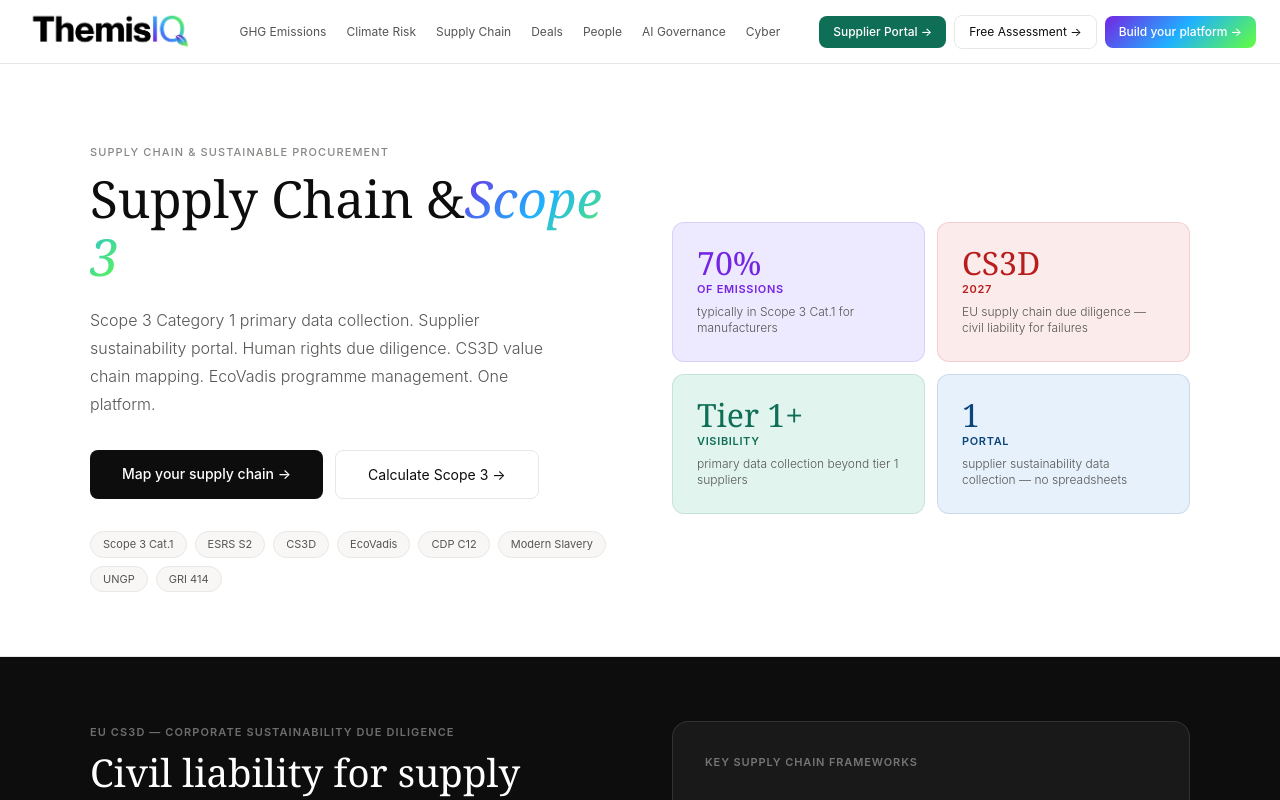
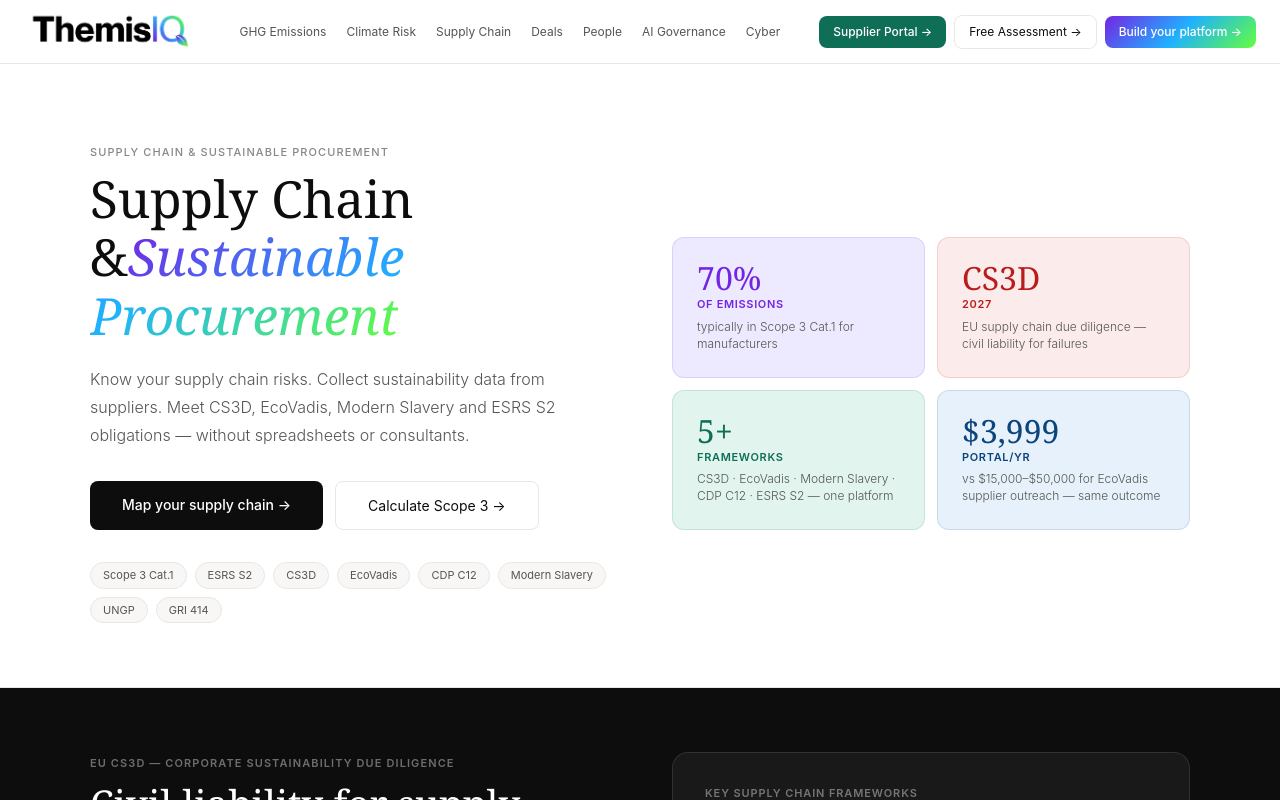
Before and after one commit to themisiqco/themisiq, a Next.js app: page /supply-chain in a window 1280 px wide. Shown: the top 800 px of the page. Built offline with nearby package versions, Linux system fonts and the light colour scheme.

Commit message:
fix: supply chain page — updated headline, body copy and stat cards

```diff
--- a/app/supply-chain/page.tsx
+++ b/app/supply-chain/page.tsx
@@ -13,10 +13,10 @@ export default function Page() {
             <div style={eyebrow}>Supply Chain & Sustainable Procurement</div>
             <h1 style={{ fontFamily: 'Georgia, serif', fontSize: 'clamp(2.2rem, 4vw, 3.2rem)', fontWeight: 400, lineHeight: 1.15, marginBottom: '1.25rem', color: '#0d0d0d' }}>
               Supply Chain &
-              <span style={{ fontStyle: 'italic', background: 'linear-gradient(135deg,#7425e3,#1fb1ff,#64fe3e)', WebkitBackgroundClip: 'text', WebkitTextFillColor: 'transparent', backgroundClip: 'text' }}>Scope 3</span>
+              <span style={{ fontStyle: 'italic', background: 'linear-gradient(135deg,#7425e3,#1fb1ff,#64fe3e)', WebkitBackgroundClip: 'text', WebkitTextFillColor: 'transparent', backgroundClip: 'text' }}>Sustainable Procurement</span>
             </h1>
             <p style={{ fontSize: 16, color: '#555553', lineHeight: 1.75, fontWeight: 300, marginBottom: '2rem', maxWidth: 480 }}>
-              Scope 3 Category 1 primary data collection. Supplier sustainability portal. Human rights due diligence. CS3D value chain mapping. EcoVadis programme management. One platform.
+             Know your supply chain risks. Collect sustainability data from suppliers. Meet CS3D, EcoVadis, Modern Slavery and ESRS S2 obligations — without spreadsheets or consultants.
             </p>
             <div style={{ display: 'flex', gap: 12, flexWrap: 'wrap' as const, marginBottom: '2rem' }}>
               <a href="/dashboard/supply-chain" style={{ ...btnPrimary, textDecoration: 'none' }}>Map your supply chain →</a>
@@ -34,8 +34,8 @@ export default function Page() {
             {[
               { val: '70%', unit: 'of emissions', label: 'typically in Scope 3 Cat.1 for manufacturers', color: '#7425e3', bg: '#EDE9FE' },
               { val: 'CS3D', unit: '2027', label: 'EU supply chain due diligence — civil liability for failures', color: '#B91C1C', bg: '#FCEBEB' },
-              { val: 'Tier 1+', unit: 'visibility', label: 'primary data collection beyond tier 1 suppliers', color: '#0F6E56', bg: '#E1F5EE' },
-              { val: '1', unit: 'portal', label: 'supplier sustainability data collection — no spreadsheets', color: '#0C447C', bg: '#E6F1FB' },
+              { val: '5+', unit: 'frameworks', label: 'CS3D · EcoVadis · Modern Slavery · CDP C12 · ESRS S2 — one platform', color: '#0F6E56', bg: '#E1F5EE' },
+              { val: '$3,999', unit: 'portal/yr', label: 'vs $15,000–$50,000 for EcoVadis supplier outreach — same outcome', color: '#0C447C', bg: '#E6F1FB' },
             ].map(({ val, unit, label, color, bg }) => (
               <div key={label} style={{ background: bg, borderRadius: 12, padding: '1.5rem', border: `0.5px solid ${color}22` }}>
                 <div style={{ fontFamily: 'Georgia, serif', fontSize: '2rem', fontWeight: 400, color, lineHeight: 1 }}>{val}</div>
```
